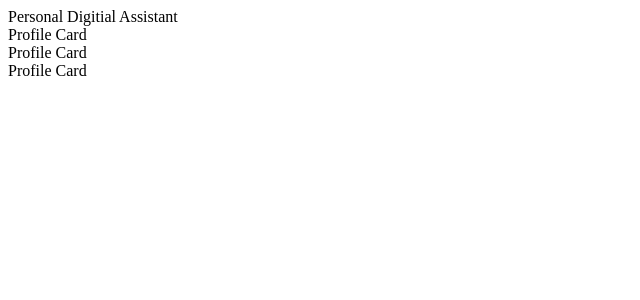
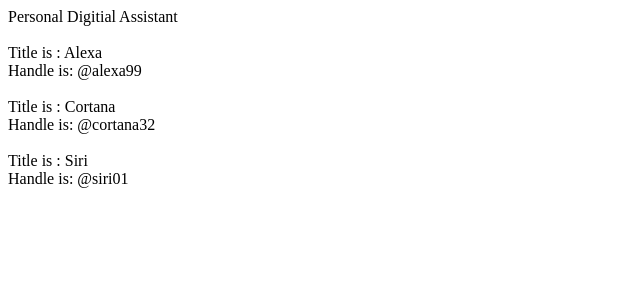
Before and after one commit to krystallopez/pdas, a React (Create React App) app: page / in a window 1280 px wide. Shown: the top 300 px of the page, without its empty margins (0-640 px from the left). Built offline with nearby package versions, Linux system fonts and the light colour scheme.

Commit message:
added props to app and profilecard components

```diff
--- a/public/index.html
+++ b/public/index.html
@@ -2,19 +2,19 @@
 <html lang="en">
   <head>
     <meta charset="utf-8" />
-    <link rel="icon" href="%PUBLIC_URL%/favicon.ico" />
+    <!-- <link rel="icon" href="%PUBLIC_URL%/favicon.ico" /> -->
     <meta name="viewport" content="width=device-width, initial-scale=1" />
     <meta name="theme-color" content="#000000" />
     <meta
       name="description"
       content="Web site created using create-react-app"
     />
-    <link rel="apple-touch-icon" href="%PUBLIC_URL%/logo192.png" />
+    <!-- <link rel="apple-touch-icon" href="%PUBLIC_URL%/logo192.png" /> -->
     <!--
       manifest.json provides metadata used when your web app is installed on a
       user's mobile device or desktop. See https://developers.google.com/web/fundamentals/web-app-manifest/
     -->
-    <link rel="manifest" href="%PUBLIC_URL%/manifest.json" />
+    <!-- <link rel="manifest" href="%PUBLIC_URL%/manifest.json" /> -->
     <!--
       Notice the use of %PUBLIC_URL% in the tags above.
       It will be replaced with the URL of the `public` folder during the build.
--- a/src/App.js
+++ b/src/App.js
@@ -1,16 +1,18 @@
 import React from "react";
 import ProfileCard from "./ProfileCard";
 
-
+//this function shows what the user sees on the homepage of the app
 function App() {
   return (
 
    <div>
     <div>Personal Digitial Assistant</div>
-
-    <ProfileCard />
-    <ProfileCard />
-    <ProfileCard />
+    <br></br>
+    <ProfileCard  title="Alexa" handle="@alexa99"/>
+    <br></br>
+    <ProfileCard title="Cortana" handle="@cortana32"/>
+    <br></br>
+    <ProfileCard  title="Siri" handle="@siri01"/>
    </div>
 
   );
--- a/src/ProfileCard.js
+++ b/src/ProfileCard.js
@@ -1,11 +1,15 @@
 import React from "react";
 
-
-function ProfileCard() {
-  return  <>
-    <div>Profile Card</div>
+// creates ProfileCard info, passing props into the function
+function ProfileCard(props) {
+  return (
+    <>
+      <div>
+        Title is : {props.title}
+      </div>
+      <div>Handle is: {props.handle}</div>
     </>
-
+  );
 }
 
 export default ProfileCard;
--- a/src/index.js
+++ b/src/index.js
@@ -6,3 +6,5 @@ const el = document.getElementById('root');
 const root = ReactDOM.createRoot(el);
 
 root.render(<App />);
+
+//renders App.js for UI
```
Also changed, not shown: public/manifest.json (deleted).
